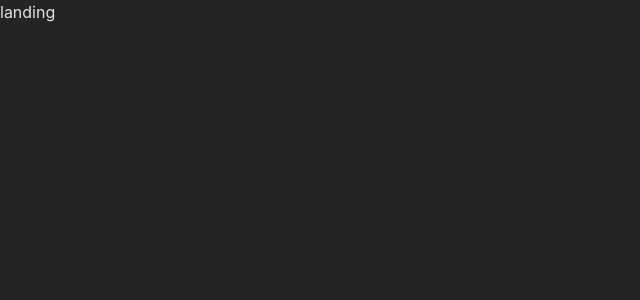
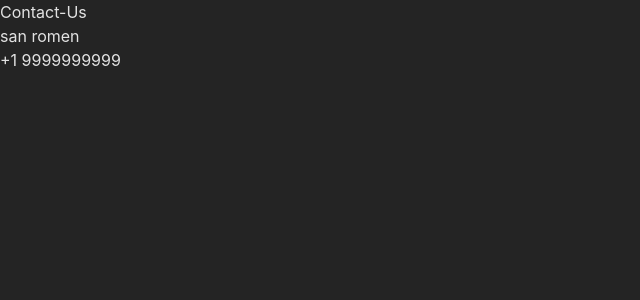
Before and after one commit to srk0102/Indian-kababs, a React (Vite) app: page /contact in a window 1280 px wide. Shown: the top 300 px of the page, without its empty margins (0-640 px from the left). Built offline with nearby package versions, Linux system fonts and the light colour scheme.

Commit message:
feat: added google earth package to the project

```diff
--- a/package.json
+++ b/package.json
@@ -14,6 +14,7 @@
     "axios": "^1.6.7",
     "react": "^18.2.0",
     "react-dom": "^18.2.0",
+    "react-globe.gl": "^2.27.1",
     "react-router-dom": "^6.22.0"
   },
   "devDependencies": {
--- a/src/pages/aboutUs.jsx
+++ b/src/pages/aboutUs.jsx
@@ -2,6 +2,8 @@ import React from 'react'
 
 export const AboutUs = () => {
   return (
-    <div>landing</div>
+    <>
+
+    </>
   )
 }
--- a/src/pages/contact.jsx
+++ b/src/pages/contact.jsx
@@ -2,6 +2,17 @@ import React from 'react'
 
 export const Contact = () => {
   return (
-    <div>landing</div>
+    <>
+    <div className='flex justify-around contents-center h-screen'>
+      <div>
+      <h1 className='font-bold'>Contact-Us</h1>
+      <p>san romen</p>
+      <p>+1 9999999999</p>
+      </div>
+      <div className='contents-center'>
+
+      </div>
+    </div>
+    </>
   )
 }
```
Also changed, not shown: 1 other file (tests, documents, lock files or other folders).
